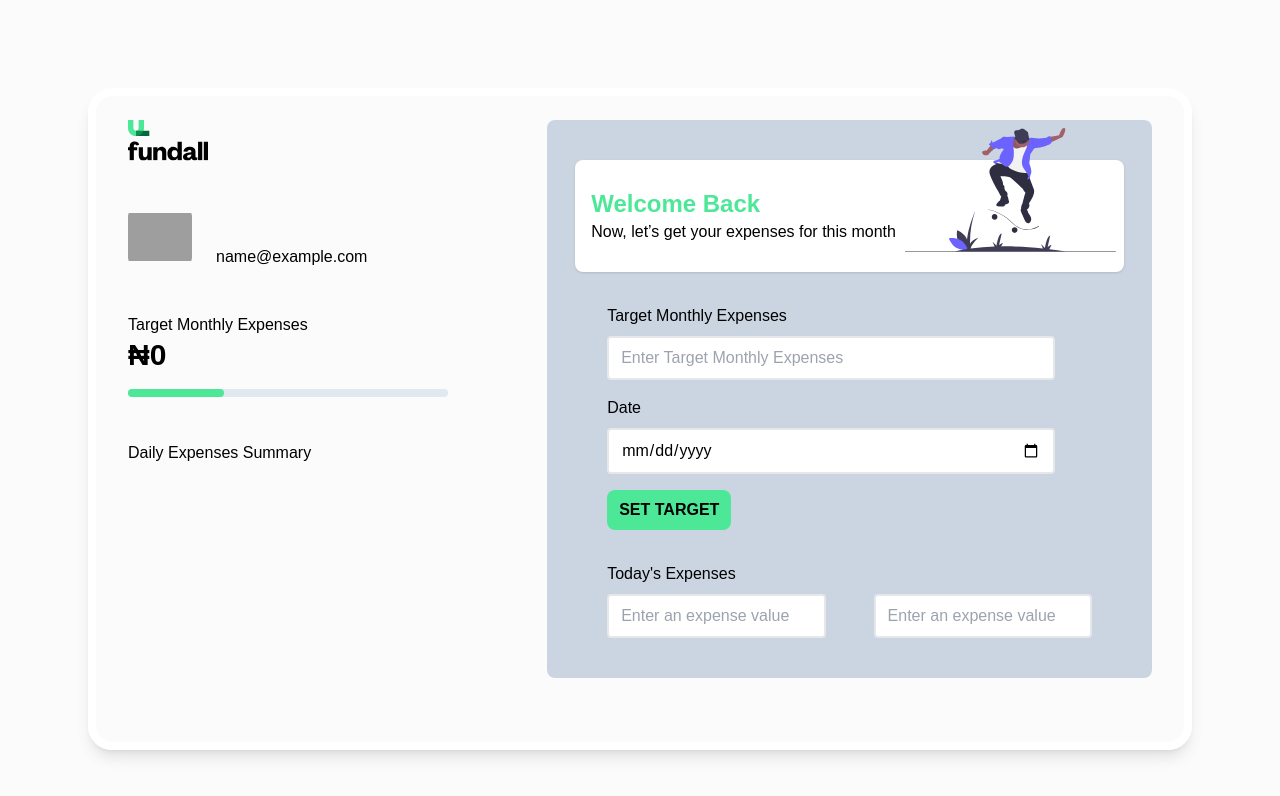
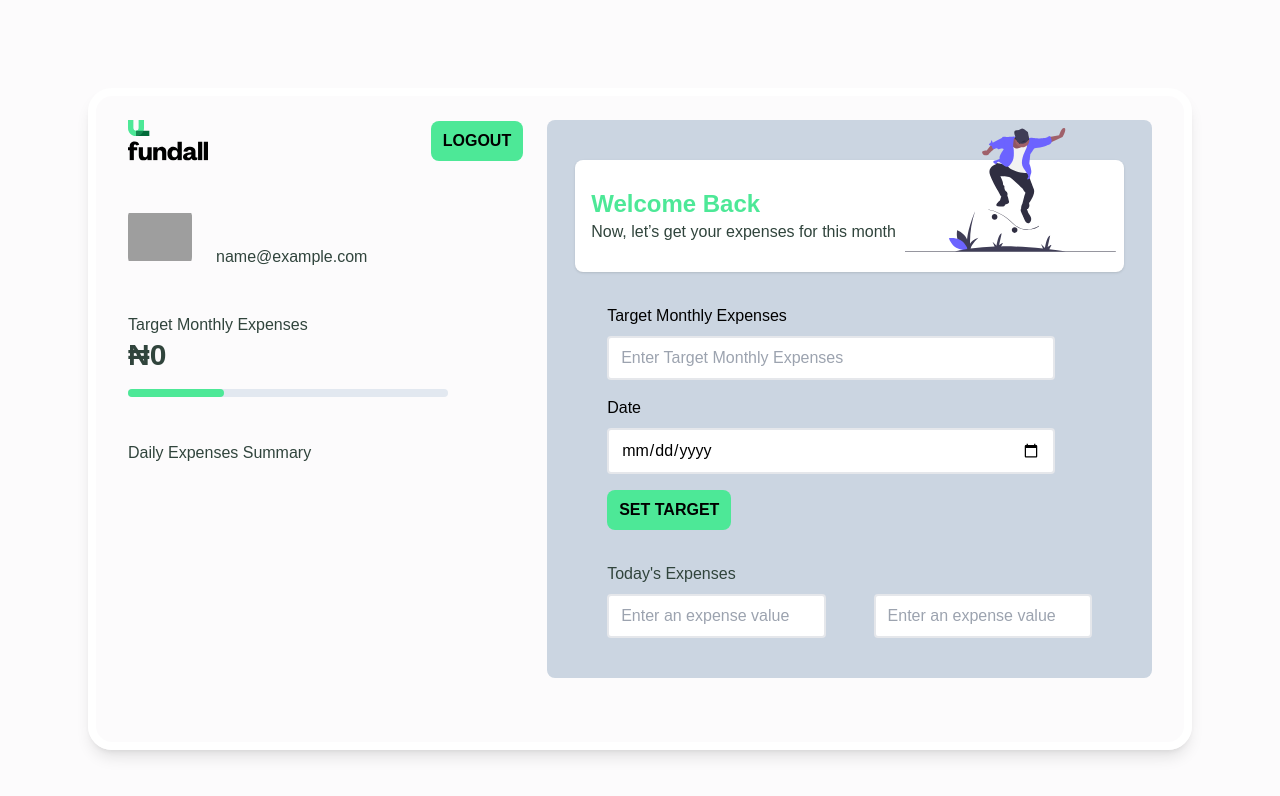
Before and after one commit to nimiakinleye/fundall-assessment, a Vue app: page /dashboard in a window 1280 px wide. Shown: the top 796 px of the page. Built offline with nearby package versions, Linux system fonts and the light colour scheme; sample sign-in values are in the browser's storage; grey boxes are pictures that could not be loaded; a web font is replaced by a local one.

Commit message:
added fundall-black styline, and modified monthly target feature

```diff
--- a/src/Store/index.js
+++ b/src/Store/index.js
@@ -25,7 +25,7 @@ export default createStore({
       var result = encodeURIComponent(JSON.stringify(user));
       localStorage.setItem("user", result);
     },
-    fetchUser(state) {
+    fetchUser(state, context) {
       var data = localStorage.getItem("user");
       if (data) {
         data = decodeURIComponent(data);
@@ -40,8 +40,9 @@ export default createStore({
     logOut(state) {
       state.token = null;
       state.user = null;
-      // localStorage.removeItem("token");
+      localStorage.removeItem("token");
       localStorage.removeItem("user");
+      localStorage.removeItem("monthlyTarget")
       window.location.href = "/sign-in";
     },
     setNoty({ noty }, data) {
--- a/src/components/Dashboard/DailyExpensesSummary.vue
+++ b/src/components/Dashboard/DailyExpensesSummary.vue
@@ -1,3 +1,3 @@
 <template>
-  <div>Daily Expenses Summary</div>
+  <div class="fundall-black">Daily Expenses Summary</div>
 </template>
--- a/src/components/Dashboard/Profile.vue
+++ b/src/components/Dashboard/Profile.vue
@@ -37,7 +37,7 @@ export default {
     >
       <!-- <img :src="user.imgUrl" alt=""> -->
     </div>
-    <div class="flex flex-col">
+    <div class="flex flex-col fundall-black">
       <h1 class="font-bold text-2xl capitalize">
         {{ user.firstname }} {{ user.lastname }}
       </h1>
--- a/src/components/Dashboard/Sidebar.vue
+++ b/src/components/Dashboard/Sidebar.vue
@@ -1,6 +1,7 @@
 <script>
 import Logo from '../Logo.vue'
 import Profile from './Profile.vue'
+import Button from '../reusable/button.vue'
 import TargetStatus from './TargetStatus.vue'
 import DailyExpensesSummary from './DailyExpensesSummary.vue'
 export default {
@@ -12,13 +13,17 @@ export default {
     Profile,
     TargetStatus,
     DailyExpensesSummary,
+    Button,
   }
 }
 </script>
 
 <template>
   <div>
-    <Logo />
+    <div class="flex items-center justify-between">
+      <Logo />
+      <Button @click="this.$store.commit('logOut')" buttonTitle="Logout"/>
+    </div>
     <Profile :user="user" class="mt-11"/>
     <TargetStatus class="my-11"/>
     <DailyExpensesSummary />
--- a/src/components/Dashboard/TargetStatus.vue
+++ b/src/components/Dashboard/TargetStatus.vue
@@ -2,15 +2,14 @@
 export default {
   computed: {
     monthlyTarget () {
-      return this.$store.state.user.monthly_target ? console.log('target found') : localStorage.getItem('monthlyTarget') || '0'
-      // return this.$store.state.user.monthly_target ? this.$store.state.user.monthly_target : localStorage.getItem('monthlyTarget')
+      return this.$store.state.user.monthly_target ? this.$store.state.user.monthly_target : localStorage.getItem('monthlyTarget') || '0'
     }
   },
 }
 </script>
 
 <template>
-  <div>
+  <div class="fundall-black">
     <p>Target Monthly Expenses</p>
     <h1 class="mb-4 text-3xl font-semibold">₦{{ monthlyTarget }}</h1>
     <div class="bg-slate-200 w-80 h-2 rounded-lg">
--- a/src/components/Dashboard/TodayExpenses.vue
+++ b/src/components/Dashboard/TodayExpenses.vue
@@ -8,7 +8,7 @@ export default {
 </script>
 <template>
   <div class="mt-8">
-    <p class="-mb-4">Today's Expenses</p>
+    <p class="-mb-4 fundall-black">Today's Expenses</p>
     <div class="sm:grid grid-cols-2 gap-x-12">
       <CustomInput placeholder="Enter an expense value" />
       <CustomInput placeholder="Enter an expense value" />
--- a/src/components/Dashboard/WelcomeBack.vue
+++ b/src/components/Dashboard/WelcomeBack.vue
@@ -13,7 +13,7 @@ export default {
         <span class="text-primary">Welcome Back </span
         >{{ this.$store.state.user.firstname }}
       </h1>
-      <p>Now, let’s get your expenses for this month</p>
+      <p class="fundall-black">Now, let’s get your expenses for this month</p>
     </div>
     <div class="right-2 absolute bottom-5 hidden z-10 lg:block">
       <WelcomeGraphic />
--- a/src/components/SignInForm.vue
+++ b/src/components/SignInForm.vue
@@ -73,7 +73,7 @@ export default {
   <div>
     <div class="text-left pt-16">
       <h1 class="text-4xl mb-3">Holla</h1>
-      <p>Sign in to the vibe!</p>
+      <p class="fundall-black">Sign in to the vibe!</p>
     </div>
     <form @submit.prevent="login">
       <CustomInput
--- a/src/index.css
+++ b/src/index.css
@@ -4,6 +4,7 @@
 
 :root {
   --primary: #4de897;
+  --fundall_black: #30443C
 }
 
 body {
@@ -20,6 +21,10 @@ body {
 
 .disable:hover {
   cursor: not-allowed;
+}
+
+.fundall-black {
+  color: var(--fundall_black);
 }
 
 .bg-primary {
```
